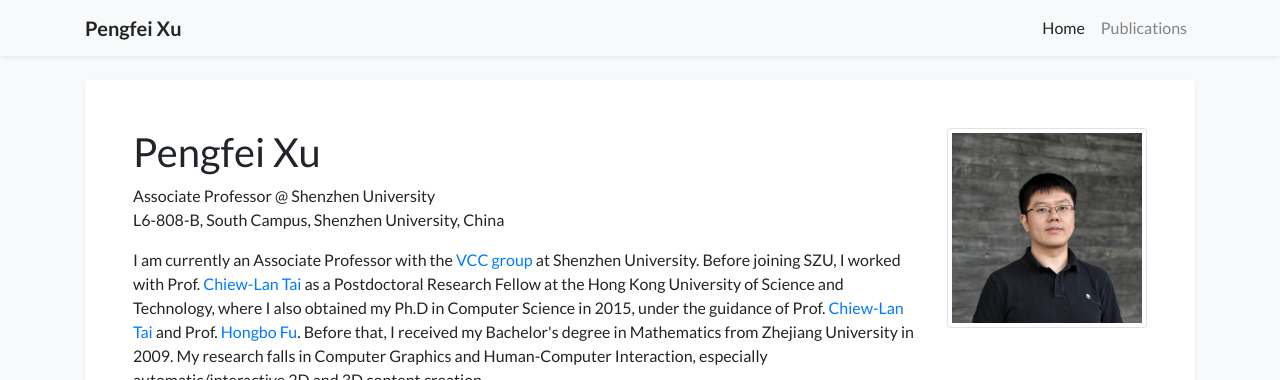
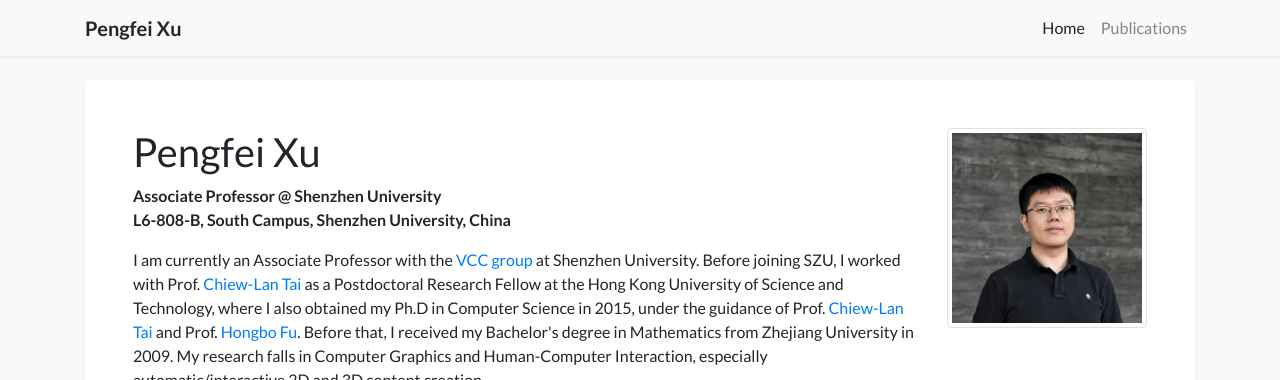
Before and after one commit to pengfei-xv/pengfei-xv.github.io, a Jekyll site: the page built from index.html, in a window 1280 px wide. Shown: the top 380 px of the page. Built offline with Jekyll 4.4.1, drawn with Linux system fonts in a browser that asks for light colours; a style sheet for code colours, icons or effects is not loaded.

Commit message:
Update global.css

```diff
--- a/assets/css/global.css
+++ b/assets/css/global.css
@@ -11,7 +11,8 @@ h1, h2, h3, h4, h5, h6,
 }
 
 .text-profile-position {
-    font-weight: 400;
+/*     font-weight: 400; */
+    font-weight: 550;
 }
 
 .text-profile-bio {
```
